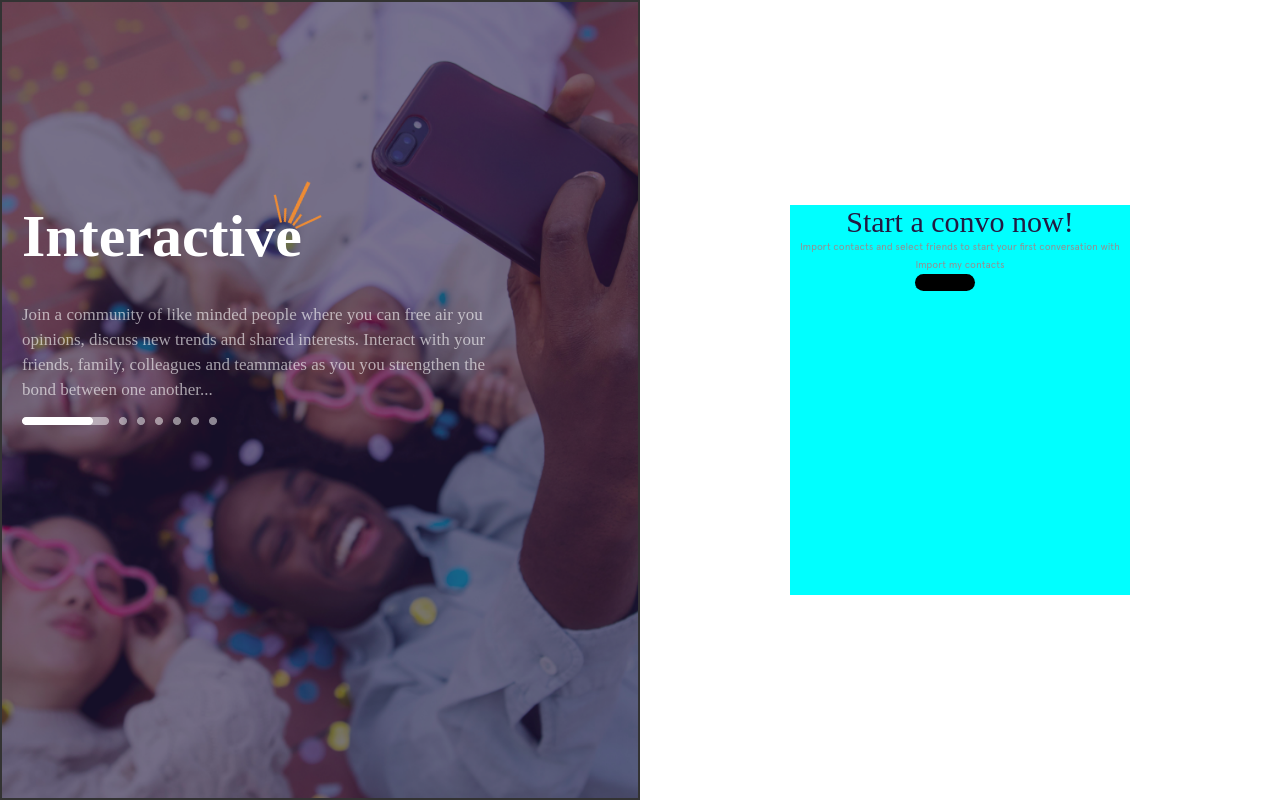
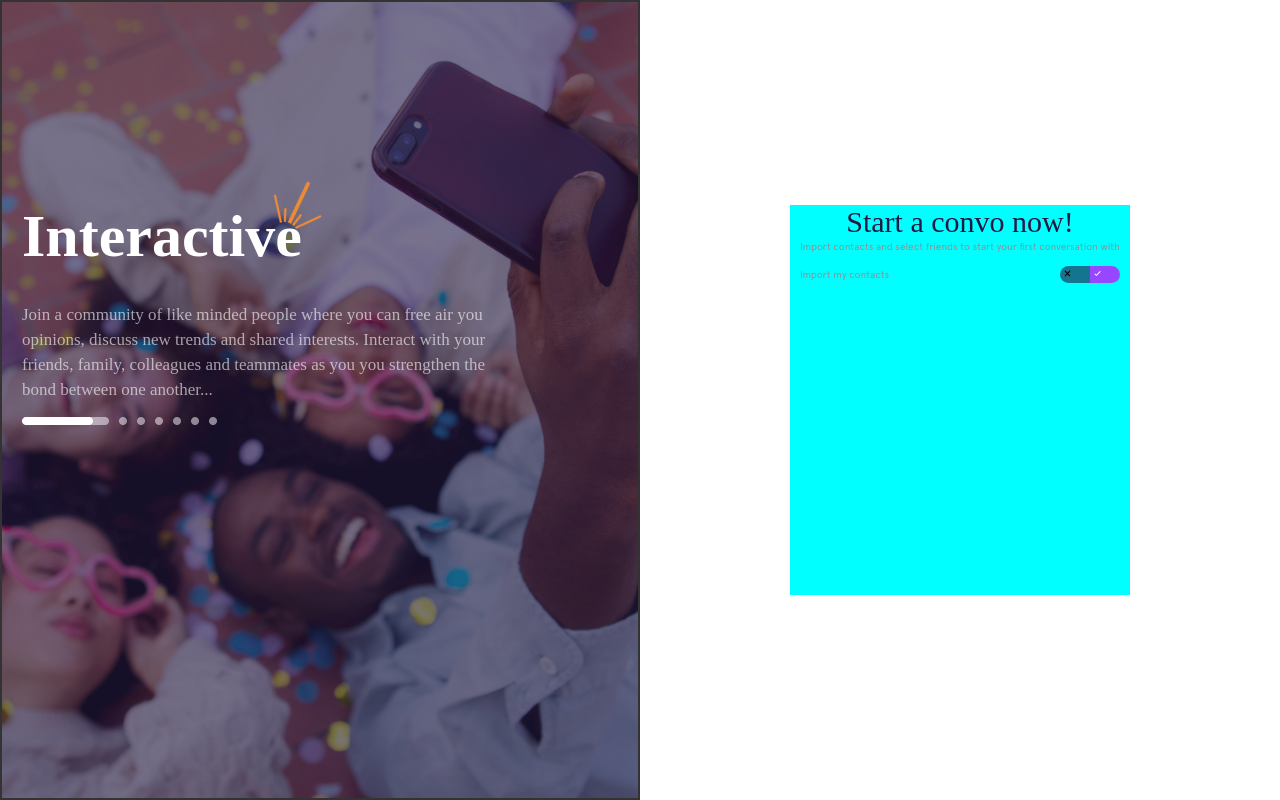
Before and after one commit to Chidubem03/SquareLinq.Inc, a React (Create React App) app: page /getstarted in a window 1280 px wide. Built offline with nearby package versions, Linux system fonts and the light colour scheme; a web font is replaced by a local one.

Commit message:
creating getstarted component

```diff
--- a/src/Pages/GetStarted/GetStarted.jsx
+++ b/src/Pages/GetStarted/GetStarted.jsx
@@ -1,5 +1,4 @@
-
-import React from 'react'
+import React from "react";
 import shineLogo from "../Images/shineLogo.png";
 import googleIcon from "../Images/google_icon.png";
 import cancel from "../Images/cancel.svg";
@@ -7,7 +6,8 @@ import checked from "../Images/checked.svg";
 import eyeOpen from "../Images/eye-open.svg";
 import eyeClose from "../Images/eye-close.svg";
 import slider from "../Images/auth-pagination-slider.png";
-import "./getStarted.css"
+import "./getStarted.css";
+import { IoIosClose, IoIosCheckmark } from "react-icons/io";
 
 import { Link } from "react-router-dom/cjs/react-router-dom";
 
@@ -36,17 +36,17 @@ const GetStarted = () => {
             Import contacts and select friends to start your first conversation
             with{" "}
           </p>
-          <div>
+          <div className="import-div">
             <p>Import my contacts</p>
             <div className="toggle">
-              <span className="close-x">X</span>
-              <span className="ok-x">v</span>
+              <span className="close-x"><IoIosClose/></span>
+              <span className="ok-x"><IoIosCheckmark className="check-icon"/></span>
             </div>
           </div>
         </article>
       </section>
     </div>
   );
-}
+};
 
-export default GetStarted
+export default GetStarted;
--- a/src/Pages/GetStarted/getStarted.css
+++ b/src/Pages/GetStarted/getStarted.css
@@ -66,9 +66,22 @@ color: #919192;
   flex-direction: column;
 
 }
+.import-div{display: flex;justify-content: space-between;align-items: center;width: 100%;padding: 10px;}
+
 .toggle{width: 60px;
 height: 17px;
-background-color: black;
+
+
 border-radius: 30px;
+display: flex;
+justify-content: center;
+align-items: center;
 
 }
+.close-x{background: #23194299 ;width: 30px;height:17px;
+  border-radius: 30px 0 0 30px;
+}
+.ok-x{background: #9747FF;width: 30px;height: 100%;
+    border-radius: 0 30px 30px 0;
+}
+.check-icon{color: white;}
```
